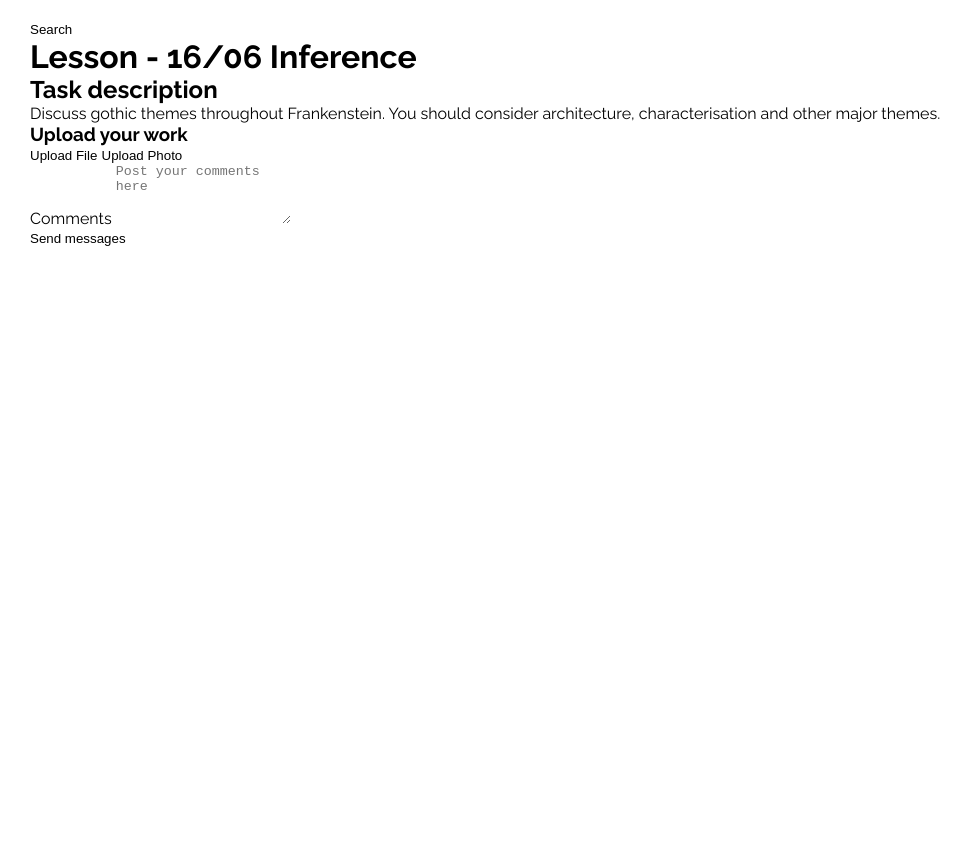
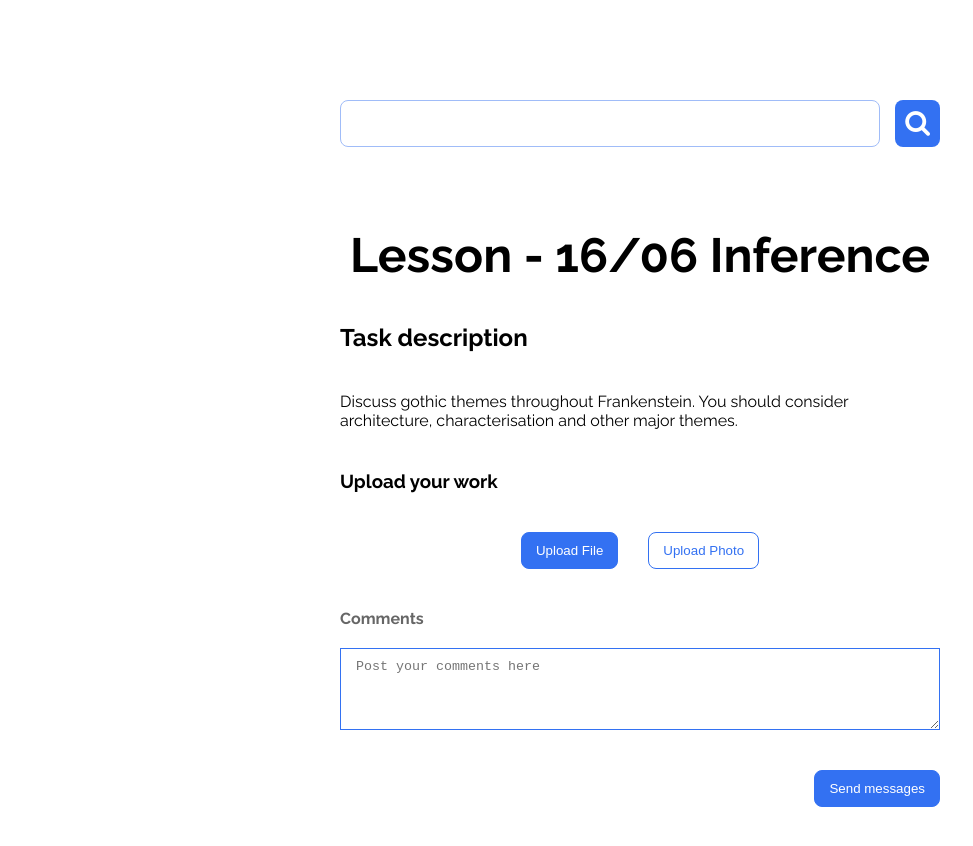
Before and after one commit to joshbrown122222/work-experiance, a website: page lesson-outline.html in a window 1280 px wide. Shown: the whole page, without its empty margins (0-973 px from the left). Before the commit the page ends 800 px from the top, so only its background shows below. Drawn offline with nearby package versions, Linux system fonts and the light colour scheme; files that its build step writes are made by us from their sources.

Commit message:
Lesson Outline Styling

```diff
--- a/lesson-outline.html
+++ b/lesson-outline.html
@@ -4,31 +4,34 @@
   <meta charset="UTF-8">
   <meta http-equiv="X-UA-Compatible" content="IE=edge">
   <meta name="viewport" content="width=device-width, initial-scale=1.0">
+  <link rel="stylesheet" href="https://cdnjs.cloudflare.com/ajax/libs/font-awesome/4.7.0/css/font-awesome.min.css">
   <link rel="stylesheet" href="dist/css/main.min.css">
   <title>Lesson Outline</title>
 </head>
 <body>
-  <form>
+  <div class="lesson-outline">
+    <form class="search">
       <fieldset>
         <input type="text" name="search-field" />
       </fieldset>
       <button type="submit">
-      Search
+        <i class="fa fa-search fa-2x"></i>
       </button>
     </form>
+    <div class="inner">
       <h1>Lesson - 16/06 Inference</h1>
       <h2>Task description</h2>
       <p>Discuss gothic themes throughout Frankenstein. You should consider architecture, characterisation and other major themes.</p>
       <h3>Upload your work</h3>
-  <div>
-    <button type="button">
+      <div class="upload">
+        <button type="button" class="solid-button">
           Upload File
         </button>
-    <button type="button">
+        <button type="button" class="outline-button">
           Upload Photo
         </button>
       </div>
-  <form>
+      <form class="comments">
         <fieldset>
           <label for="comments">
             Comments
@@ -39,5 +42,7 @@
           Send messages
         </button>
       </form>
+    </div>
+  </div>
 </body>
 </html>
--- a/src/scss/main.scss
+++ b/src/scss/main.scss
@@ -3,6 +3,7 @@
 @import './pages/sign-in';
 @import './pages/subject-listing';
 @import './pages/subject-outline';
+@import './pages/lesson-outline';
 
 body {
   background-color: #fff;
--- /dev/null
+++ b/src/scss/pages/_lesson-outline.scss
@@ -0,0 +1,103 @@
+.lesson-outline {
+  padding: 100px 0;
+
+  h1 {
+    font-size: 48px;
+    text-align: center;
+    margin-top: 80px;
+  }
+
+  .search {
+    max-width: 600px;
+    margin: 0 auto;
+    display: flex;
+    align-items: center;
+    gap: 15px;
+
+    fieldset {
+      width: 100%;
+    }
+
+    input{
+      padding: 15px;
+      border-color: #A0BCF8;
+      border-width: 1px;
+      border-style: solid;
+      border-radius: 8px;
+      width: 100%;
+      height: 100%;
+    }
+
+    button {
+      padding: 10px;
+      border-radius: 8px;
+      background-color: #3371F2;
+      text-align: center;
+      color: #fff;
+
+      &:hover {
+        cursor: pointer;
+      }
+    }
+  }
+  h2, h3, p, .upload, .comments{
+    margin-top: 40px;
+  }
+
+  .inner {
+    max-width: 600px;
+    margin: 0 auto;
+  }
+
+  .upload{
+    display:flex;
+    justify-content: center;
+    gap: 30px;
+  }
+
+  .solid-button{
+    padding: 10px 14px;
+    background-color: #3371F2;
+    color: #fff;
+    border: 1px solid #3371F2;
+    border-radius: 8px;
+    display:block;
+  }
+
+  .outline-button{
+    padding: 10px 14px;
+    background-color: #fff;
+    color: #3371F2;
+    border: 1px solid #3371F2;
+    border-radius: 8px;
+    display:block;
+  }
+
+  .comments {
+    label{
+      color: #666;
+      font-weight: bold;
+      display: block;
+    }
+
+    textarea{
+      display: block;
+      margin-top: 20px;
+      width: 100%;
+      border: 1px solid #3371F2;
+      padding: 10px 15px;
+    }
+
+    button{
+      padding: 10px 14px;
+      background-color: #3371F2;
+      color: #fff;
+      border: 1px solid #3371F2;
+      border-radius: 8px;
+      display:block;
+      margin-top: 40px;
+      margin-left: auto;
+    }
+  }
+
+}
```
Lines whose indentation alone changed are shown as unchanged.
